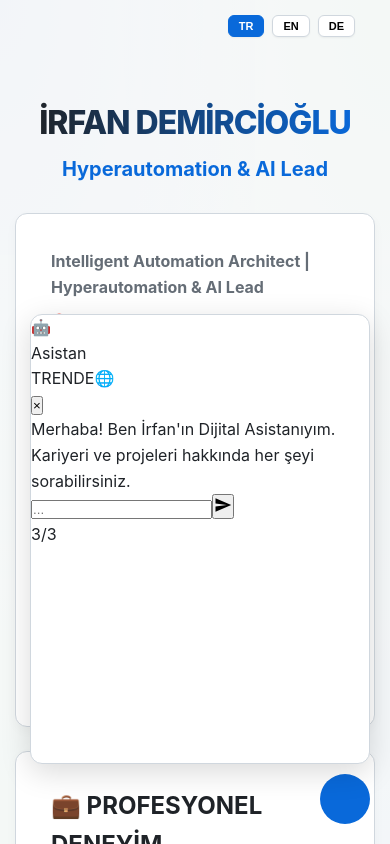
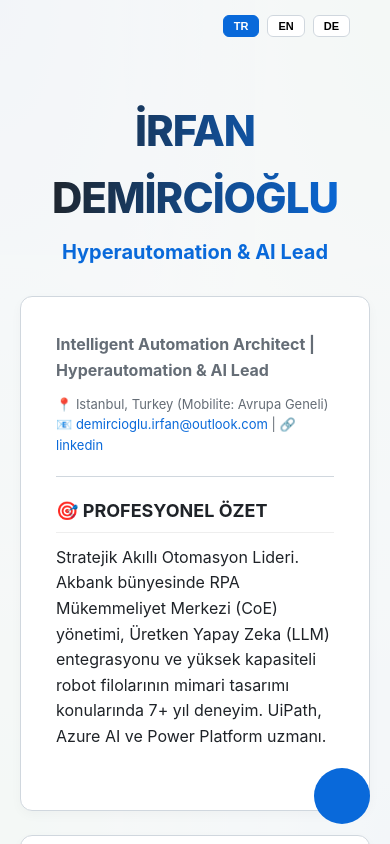
Before and after one commit to 3v1lTwn/CV, a React (Vite) app: page / in a window 390 px wide. Shown: the top 844 px of the page. Built offline with nearby package versions, Linux system fonts and the light colour scheme.

Commit message:
Restore and fix ChatWidget CSS transitions and interior layout

```diff
--- a/src/App.css
+++ b/src/App.css
@@ -45,7 +45,6 @@ body { font-family: var(--gh-font); background-color: var(--gh-bg); color: var(-
   font-size: 11px;
   font-weight: 600;
   transition: 0.2s;
-  box-shadow: 0 1px 2px rgba(0,0,0,0.05);
 }
 
 .global-lang-switcher button.active {
@@ -109,13 +108,13 @@ body { font-family: var(--gh-font); background-color: var(--gh-bg); color: var(-
 hr { height: 1px; background-color: var(--gh-border); border: 0; margin: 20px 0; }
 
 .content-block { margin-bottom: 25px; }
-.content-block h2 { font-size: 18px; font-weight: 700; margin-bottom: 12px; padding-bottom: 6px; border-bottom: 1px solid #eee; display: flex; align-items: center; gap: 8px; }
+.content-block h2 { font-size: 18px; font-weight: 700; margin-bottom: 12px; padding-bottom: 6px; border-bottom: 1px solid #eee; }
 
 .experience-item { margin-bottom: 20px; }
 .exp-header { display: flex; justify-content: space-between; align-items: baseline; margin-bottom: 6px; flex-wrap: wrap; gap: 5px; }
 .exp-header h3 { font-size: 16px; font-weight: 600; }
 .job-title { font-weight: 400; color: var(--gh-text-secondary); margin-left: 6px; }
-.exp-focus { font-style: italic; font-size: 13px; color: var(--gh-text-secondary); margin-bottom: 10px; border-left: 2px solid var(--gh-link); padding-left: 10px; opacity: 0.9; }
+.exp-focus { font-style: italic; font-size: 13px; color: var(--gh-text-secondary); margin-bottom: 10px; border-left: 2px solid var(--gh-link); padding-left: 10px; }
 .experience-item ul { padding-left: 18px; list-style: disc; }
 .experience-item li { margin-bottom: 6px; font-size: 13.5px; color: #333; }
 
@@ -128,19 +127,67 @@ hr { height: 1px; background-color: var(--gh-border); border: 0; margin: 20px 0;
 .lang-list { list-style: none; font-size: 12.5px; }
 .lang-list li { margin-bottom: 6px; }
 
-/* Chat Widget Improvements */
+/* Chat Widget Base */
 .chat-widget-container { position: fixed; bottom: 20px; right: 20px; z-index: 1000; }
+
 .pulsing { animation: pulse 2s infinite; }
 @keyframes pulse {
   0% { box-shadow: 0 0 0 0 rgba(9, 105, 218, 0.5); }
   70% { box-shadow: 0 0 0 12px rgba(9, 105, 218, 0); }
   100% { box-shadow: 0 0 0 0 rgba(9, 105, 218, 0); }
 }
-.chat-toggle { width: 50px; height: 50px; border-radius: 50%; background-color: var(--gh-link); border: none; cursor: pointer; display: flex; align-items: center; justify-content: center; }
-.chat-window { position: absolute; bottom: 60px; right: 0; width: 340px; height: 450px; background: #fff; border-radius: 12px; box-shadow: 0 8px 30px rgba(0,0,0,0.15); border: 1px solid var(--gh-border); }
+
+.chat-toggle {
+  width: 56px; height: 56px; border-radius: 50%;
+  background-color: var(--gh-link); border: none; cursor: pointer;
+  display: flex; align-items: center; justify-content: center;
+  box-shadow: 0 4px 12px rgba(0,0,0,0.15);
+}
+
+.toggle-icon { color: white; font-size: 24px; }
+
+/* Chat Window Transitions */
+.chat-window {
+  position: absolute; bottom: 70px; right: 0; width: 350px; height: 500px;
+  background-color: #ffffff; border-radius: 12px; box-shadow: 0 8px 30px rgba(0,0,0,0.15);
+  display: flex; flex-direction: column; overflow: hidden; border: 1px solid var(--gh-border);
+  opacity: 0; transform: translateY(20px); pointer-events: none;
+  transition: all 0.3s cubic-bezier(0.4, 0, 0.2, 1);
+}
+
+.chat-window.open {
+  opacity: 1; transform: translateY(0); pointer-events: auto;
+}
+
+/* Chat Header */
+.chat-header { padding: 12px 16px; background-color: #f6f8fa; border-bottom: 1px solid var(--gh-border); display: flex; justify-content: space-between; align-items: center; }
+.bot-info { display: flex; align-items: center; gap: 8px; }
+.bot-avatar { font-size: 20px; }
+.bot-name { font-weight: 600; font-size: 13px; color: var(--gh-text-main); }
+.lang-selector { display: flex; gap: 6px; margin-top: 2px; }
+.lang-selector span { cursor: pointer; font-size: 12px; opacity: 0.5; transition: 0.2s; }
+.lang-selector span.active { opacity: 1; transform: scale(1.15); }
+.close-btn { background: none; border: none; font-size: 20px; color: var(--gh-text-secondary); cursor: pointer; }
+
+/* Chat Content */
+.chat-messages { flex: 1; padding: 16px; overflow-y: auto; display: flex; flex-direction: column; gap: 10px; background: #fff; }
+.message-bubble { max-width: 85%; padding: 8px 12px; font-size: 13px; border-radius: 12px; line-height: 1.4; }
+.bot-bubble { background-color: #f3f4f6; align-self: flex-start; border-bottom-left-radius: 2px; }
+.user-bubble { background-color: var(--gh-link); color: #fff; align-self: flex-end; border-bottom-right-radius: 2px; }
+.error-bubble { background-color: #ffebe9; color: #cf222e; }
+.typing-indicator { font-size: 11px; color: var(--gh-text-secondary); font-style: italic; margin-left: 5px; }
+
+/* Chat Footer */
+.chat-footer { padding: 12px 16px; border-top: 1px solid var(--gh-border); background: #fff; }
+.input-area { display: flex; gap: 8px; align-items: center; }
+.input-area input { flex: 1; border: 1px solid var(--gh-border); border-radius: 18px; padding: 6px 14px; font-size: 13px; outline: none; }
+.send-btn { background-color: var(--gh-link); color: white; border: none; width: 32px; height: 32px; border-radius: 50%; cursor: pointer; display: flex; align-items: center; justify-content: center; }
+
+.usage-stats { margin-top: 6px; text-align: center; }
+.count-badge { font-size: 9px; padding: 1px 6px; border-radius: 10px; background: #e6ffec; color: #2da44e; font-weight: 600; }
+.count-badge.zero { background: #ffebe9; color: #cf222e; }
 
 @media (max-width: 850px) {
   .cv-content { grid-template-columns: 1fr; }
-  .hero-name { font-size: 32px; }
-  .cv-container { padding: 0 15px; }
+  .chat-window { width: calc(100vw - 40px); bottom: 65px; }
 }
```
